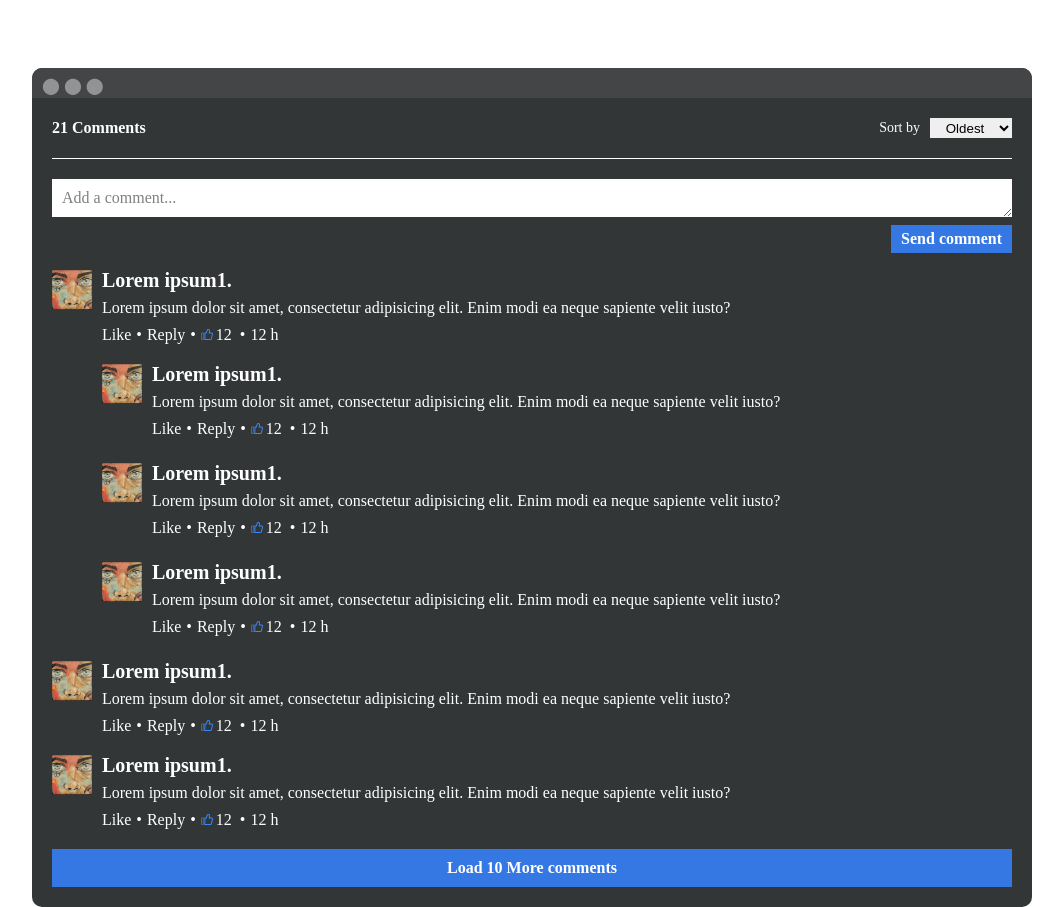
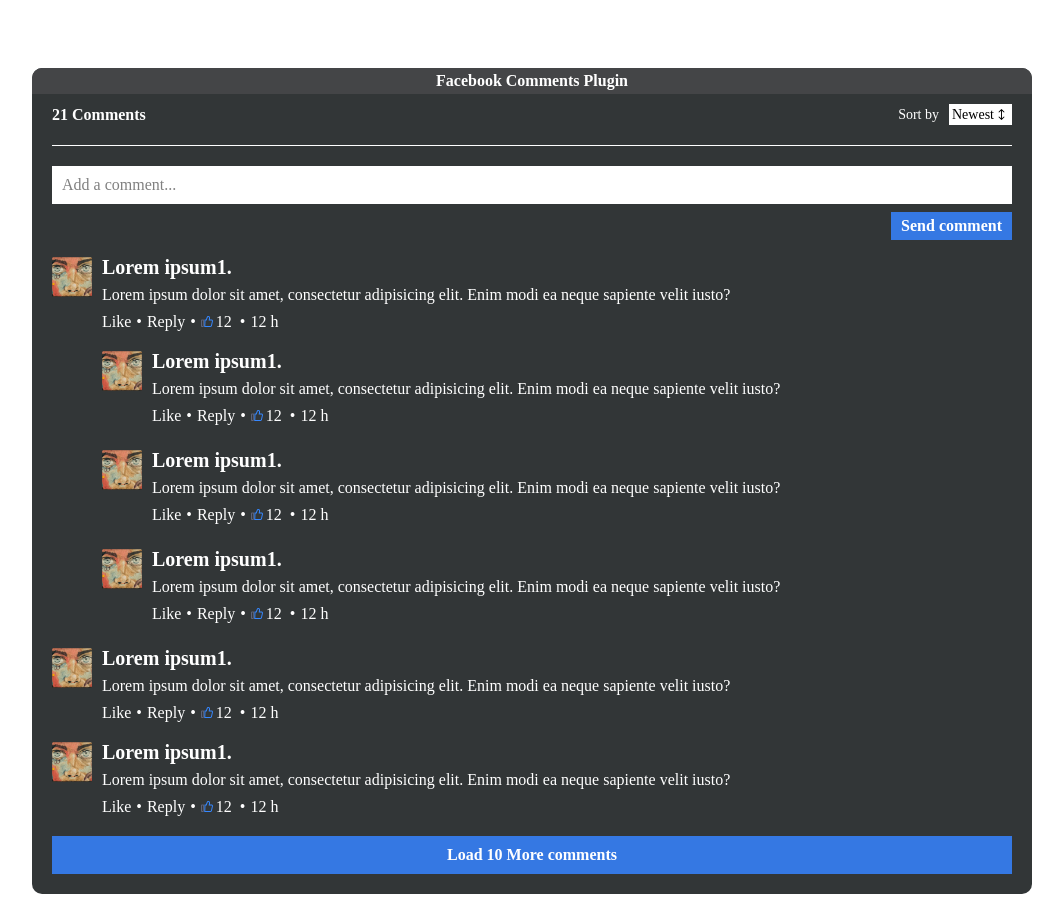
Before and after one commit to artem32777/FBcomments, a plain HTML site: page index.html in a window 1280 px wide. Shown: the whole page, without its empty margins (108-1171 px from the left). Drawn offline with Linux system fonts and the light colour scheme.

Commit message:
Add files via upload

```diff
--- a/css/style.css
+++ b/css/style.css
@@ -273,29 +273,9 @@ h6 {
   margin: auto;
   border-radius: 0.625rem;
   padding: 1.25rem;
-  padding-top: 3.125rem;
+  padding-top: 0;
   color: #fff;
   position: relative;
-}
-
-.fbcomments::before {
-  content: "";
-  position: absolute;
-  top: 0;
-  border-top-left-radius: 0.625rem;
-  border-top-right-radius: 0.625rem;
-  left: 0;
-  width: 100%;
-  height: 1.875rem;
-  background-color: #444547;
-}
-
-.fbcomments::after {
-  content: "⬤ ⬤ ⬤";
-  position: absolute;
-  top: 0.625rem;
-  left: 0.625rem;
-  color: #929395;
 }
 
 .fbcomments__header {
@@ -314,6 +294,18 @@ h6 {
   gap: 0.625rem;
 }
 
+.fbcomments__title {
+  border-top-left-radius: 0.625rem;
+  border-top-right-radius: 0.625rem;
+  margin-left: -1.25rem;
+  margin-right: -1.25rem;
+  text-align: center;
+  padding: 0.3125rem 0;
+  font-weight: 600;
+  margin-bottom: 0.625rem;
+  background-color: #444547;
+}
+
 .fbcomments__counter {
   -webkit-box-flex: 1;
       -ms-flex: 1 1 auto;
@@ -327,9 +319,23 @@ h6 {
 }
 
 .fbcomments__select {
-  height: 1.25rem;
+  cursor: pointer;
+  display: -webkit-box;
+  display: -ms-flexbox;
+  display: flex;
+  -webkit-box-align: center;
+      -ms-flex-align: center;
+          align-items: center;
+  font-size: 0.875rem;
+  background-color: #fff;
+  color: #000;
   text-align: center;
-  cursor: pointer;
+  padding: 0.1875rem;
+}
+
+.fbcomments__select svg {
+  width: 0.9375rem;
+  line-height-step: 0.9375rem;
 }
 
 .fbcomments__textarea {
@@ -338,6 +344,7 @@ h6 {
   caret-color: #000;
   padding: 0.625rem;
   margin-bottom: 0.3125rem;
+  resize: none;
 }
 
 .fbcomments__textarea::-webkit-input-placeholder {
--- a/index.html
+++ b/index.html
@@ -6,7 +6,7 @@
 	<meta charset="UTF-8">
 	<meta name="format-detection" content="telephone=no">
 	<!-- <style>body{opacity: 0;}</style> -->
-	<link rel="stylesheet" href="css/style.min.css?_v=20230222175222">
+	<link rel="stylesheet" href="css/style.min.css?_v=20230222183005">
 	<link rel="shortcut icon" href="img/favicon.svg">
 	<!-- <meta name="robots" content="noindex, nofollow"> -->
 	<meta name="viewport" content="width=device-width, initial-scale=1.0">
@@ -33,16 +33,17 @@
 
 
 				<section class="fbcomments">
+					<h2 class="fbcomments__title">Facebook Comments Plugin</h2>
 					<form class="fbcomments__form">
 						<header class="fbcomments__header">
-							<h2 class="fbcomments__counter">21 Comments</h2>
+							<p class="fbcomments__counter">21 Comments</p>
 							<label for="fbcomments-sorting" class="fbcomments__sorting-label">Sort by</label>
-							<select id="fbcomments-sorting" name="fbcomments-select" class="fbcomments__select">
-								<option value="1" selected>Oldest</option>
-								<option value="2">Newest</option>
-								<option value="3">Пункт №3</option>
-								<option value="4">Пункт №4</option>
-							</select>
+							<div class="fbcomments__select">
+								Newest
+								<svg viewBox="0 0 24 24" fill="#fbfbfb" xmlns="http://www.w3.org/2000/svg">
+									<path d="M12.29 20.69a.78.78 0 0 0 .24-.16l4-4a.75.75 0 0 0-1.06-1.06l-2.72 2.72V5.81l2.72 2.72a.75.75 0 0 0 1.06-1.06l-4-4a.781.781 0 0 0-.53-.22.78.78 0 0 0-.53.22l-4 4a.75.75 0 0 0 1.06 1.06l2.72-2.72v12.38l-2.72-2.72a.75.75 0 0 0-1.06 1.06l4 4a.779.779 0 0 0 .53.22c.1 0 .198-.02.29-.06z" fill="#000" />
+								</svg>
+							</div>
 						</header>
 
 						<textarea placeholder="Add a comment..." class="fbcomments__textarea" name="fbcomments-textarea" cols="30" rows="1"></textarea>
@@ -313,7 +314,7 @@
 
 		</main>
 	</div>
-	<script src="js/app.min.js?_v=20230222175222"></script>
+	<script src="js/app.min.js?_v=20230222183005"></script>
 </body>
 
 </html>
```
Also changed, not shown: css/style.min.css.
